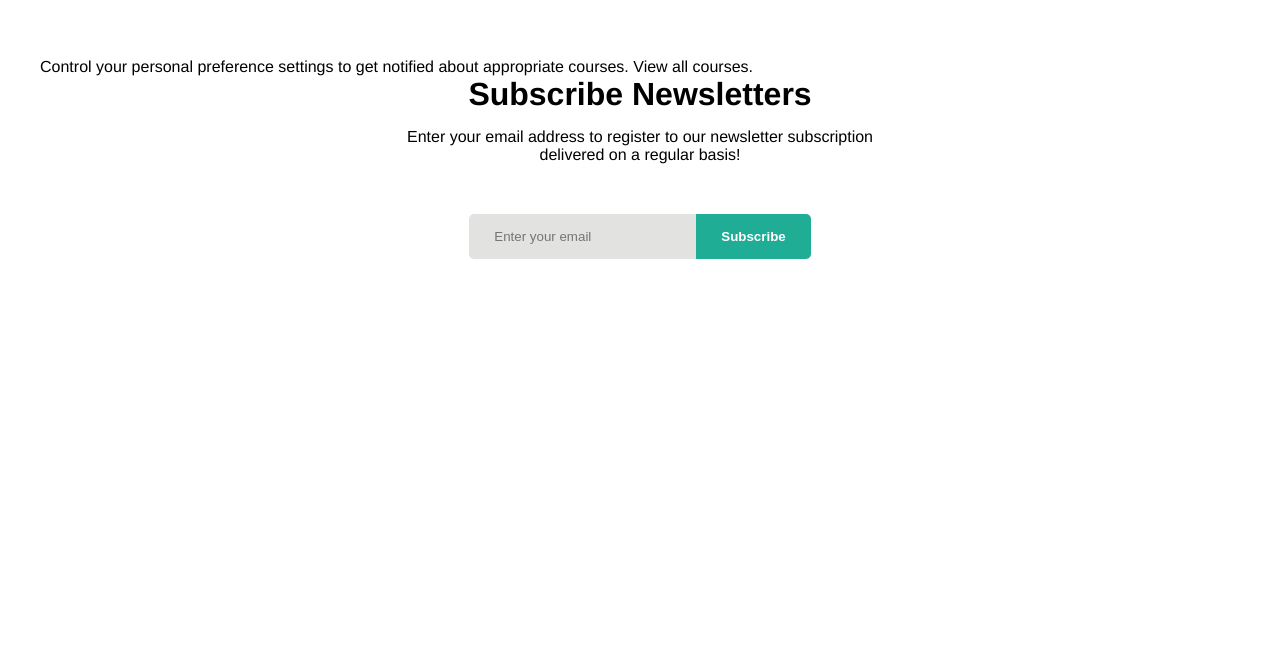
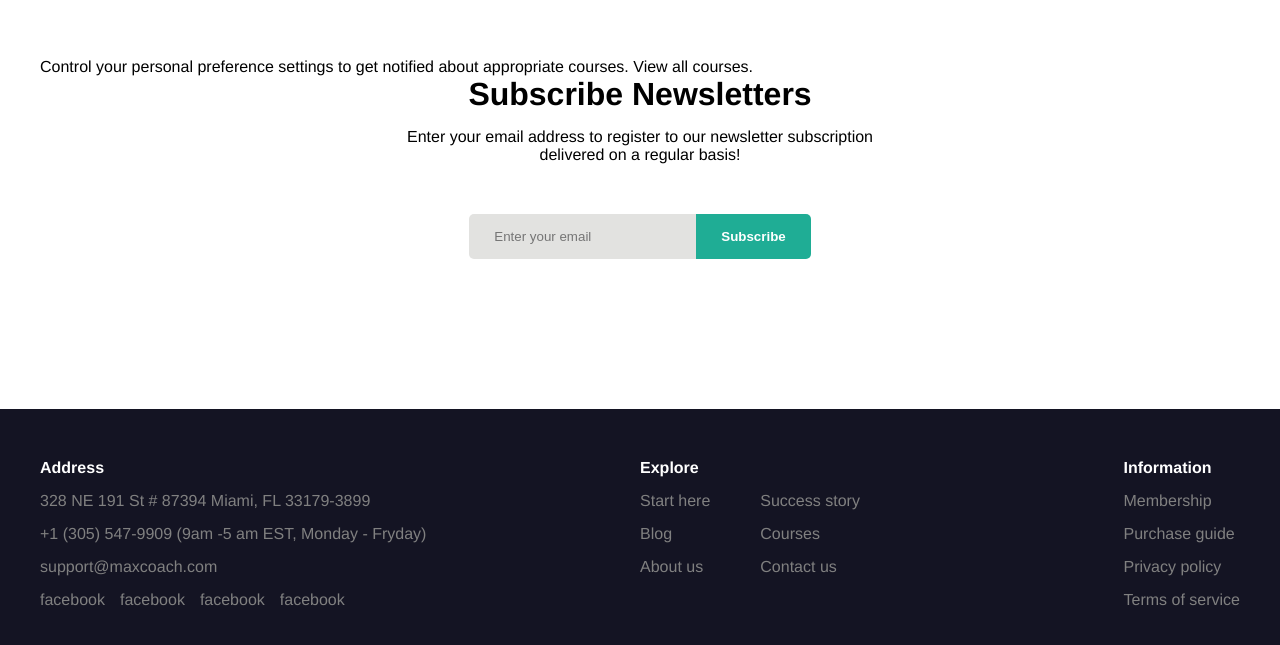
Before and after one commit to KCorigliano/proj-html-vuejs, a Vue app: page / in a window 1280 px wide. Shown: the part 4868-5513 px from the top of the page. Before the commit the page ends 5277 px from the top, so only its background shows below. Built offline with nearby package versions, Linux system fonts and the light colour scheme.

Commit message:
footer template

```diff
--- a/src/App.vue
+++ b/src/App.vue
@@ -5,6 +5,10 @@
     />
     <jumbotron-box />
     <main-container />
+    <footer-box
+      :exploreLinks="exploreLinks"
+      :informationLinks="informationLinks"
+    />
   </div>
 </template>
 
@@ -12,13 +16,15 @@
 import HeaderBox from './components/HeaderBox.vue'
 import JumbotronBox from './components/JumbotronBox.vue'
 import MainContainer from './components/MainContainer.vue'
+import FooterBox from './components/FooterBox.vue'
 
 export default {
   name: 'App',
   components: {
     HeaderBox,
     JumbotronBox,
-    MainContainer
+    MainContainer,
+    FooterBox
   },
   data() {
     return {
@@ -31,6 +37,20 @@ export default {
         'Shop',
       ],
       // headerLogo: '../assets/images/dark-logo.png',
+      exploreLinks:[
+        'Start here',
+        'Blog',
+        'About us',
+        'Success story',
+        'Courses',
+        'Contact us',
+      ],
+      informationLinks:[
+        'Membership',
+        'Purchase guide',
+        'Privacy policy',
+        'Terms of service',
+      ]
     }
   },
 }
--- /dev/null
+++ b/src/components/FooterBox.vue
@@ -0,0 +1,81 @@
+<template>
+<div class="container-fluid">
+    <div class="container">
+        <div class="row">
+            <div class="contacts">
+                <h4>Address</h4>
+                <p>328 NE 191 St # 87394 Miami, FL 33179-3899</p>
+                <p>+1 (305) 547-9909 (9am -5 am EST, Monday - Fryday)</p>
+                <p>support@maxcoach.com</p>
+                <div class="social-row">
+                    <p>facebook</p>
+                    <p>facebook</p>
+                    <p>facebook</p>
+                    <p>facebook</p>
+                </div>
+            </div>
+            <div>
+                <h4>Explore</h4>
+                <div class="middle-links">
+                    <p v-for="(link, i) in exploreLinks" :key="i">{{link}}</p>
+                </div>
+            </div>
+            <div>
+                <h4>Information</h4>
+                <p v-for="(link, i) in informationLinks" :key="i">{{link}}</p>
+            </div>
+        </div>
+    </div>
+</div>
+</template>
+
+<script>
+export default {
+    props:{
+        exploreLinks: Array,
+        informationLinks: Array,
+    }
+}
+</script>
+
+<style lang="scss" scoped>
+.container-fluid{
+    width: 100%;
+    background-color: #141423;
+    color: white;
+    padding: 50px 0;
+    .container{
+        width: 1200px;
+        margin: 0 auto;
+
+        .row{
+            display: flex;
+            justify-content: space-between;
+
+            .social-row{
+                display: flex;
+
+                p{
+                    margin-right: 15px;
+                }
+            }
+
+            .middle-links{
+                display: flex;
+                flex-direction: column;
+                flex-wrap: wrap;
+                height: 100px;
+                p{
+                    margin: 15px 50px 0 0;
+                    cursor: pointer;
+                }
+            }
+
+            p{
+                color: grey;
+                margin: 15px 0 0 0;
+            }
+        }
+    }
+}
+</style>
```
